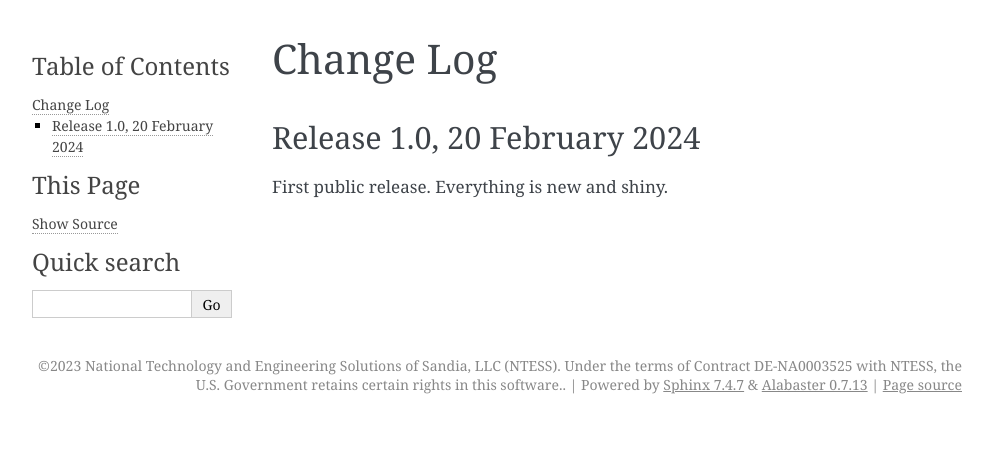
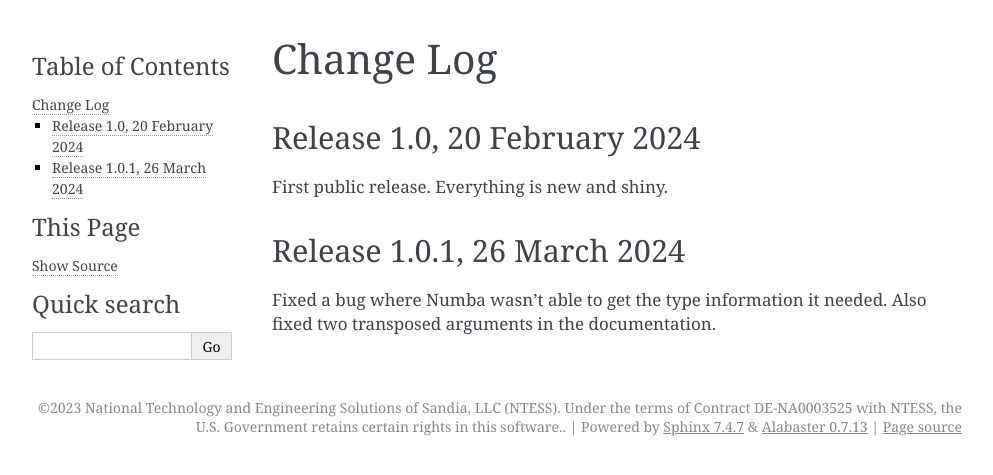
Before and after one commit to sandialabs/fast_ticc, a Sphinx documentation site: the page built from docs/source/changelog.rst, in a window 1280 px wide. Shown: the top 475 px of the page, without its empty margins (148-1141 px from the left). Built offline with Sphinx 7.4.7, drawn with Linux system fonts in a browser that asks for light colours.

Commit message:
Update changelogs for release 1.0.1

```diff
--- a/docs/source/changelog.rst
+++ b/docs/source/changelog.rst
@@ -5,3 +5,10 @@ Release 1.0, 20 February 2024
 -----------------------------
 
 First public release.  Everything is new and shiny.
+
+
+Release 1.0.1, 26 March 2024
+----------------------------
+
+Fixed a bug where Numba wasn't able to get the type information it
+needed.  Also fixed two transposed arguments in the documentation.
```
Also changed, not shown: CHANGELOG.md (+7 -0 lines).
